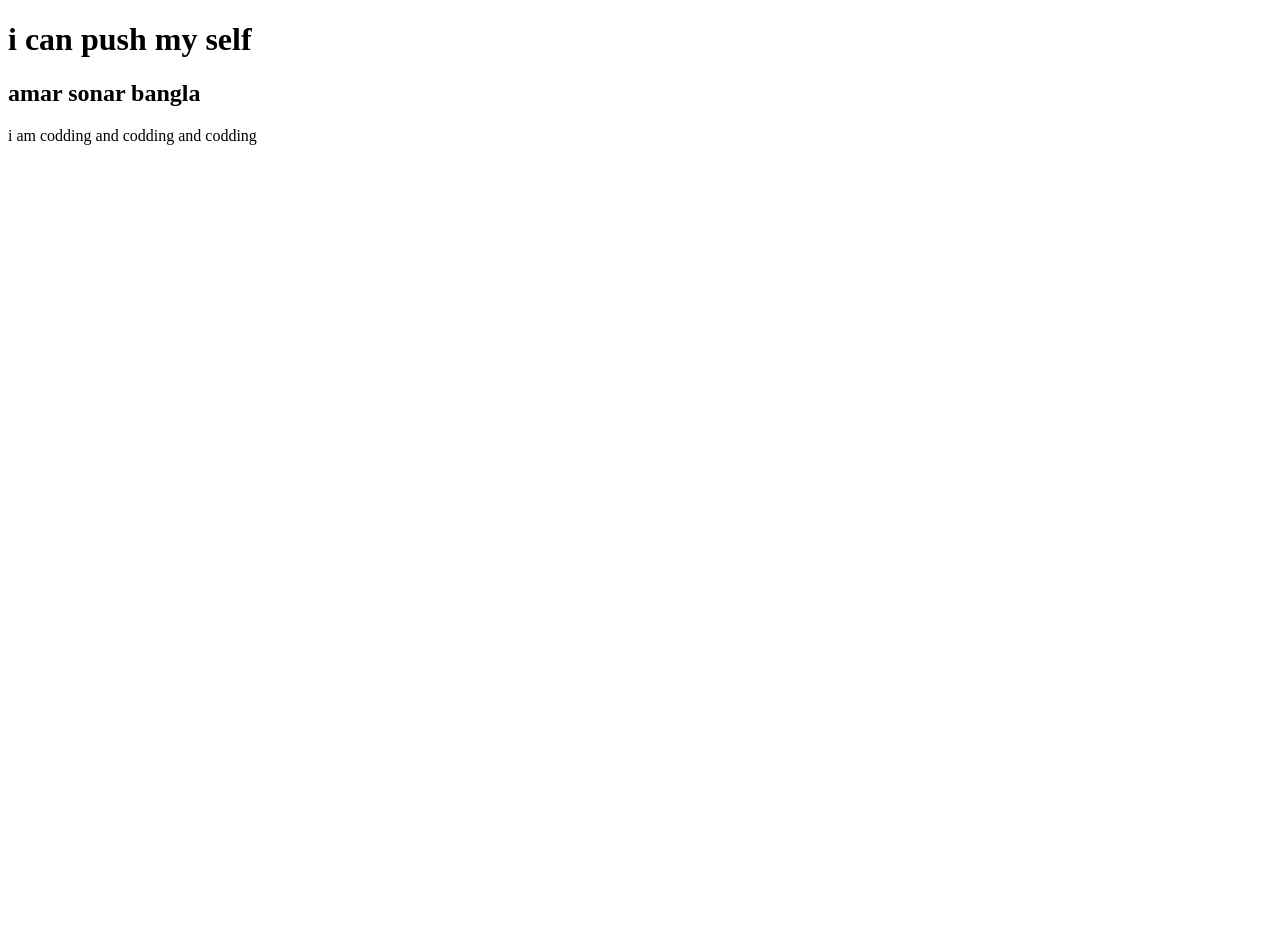
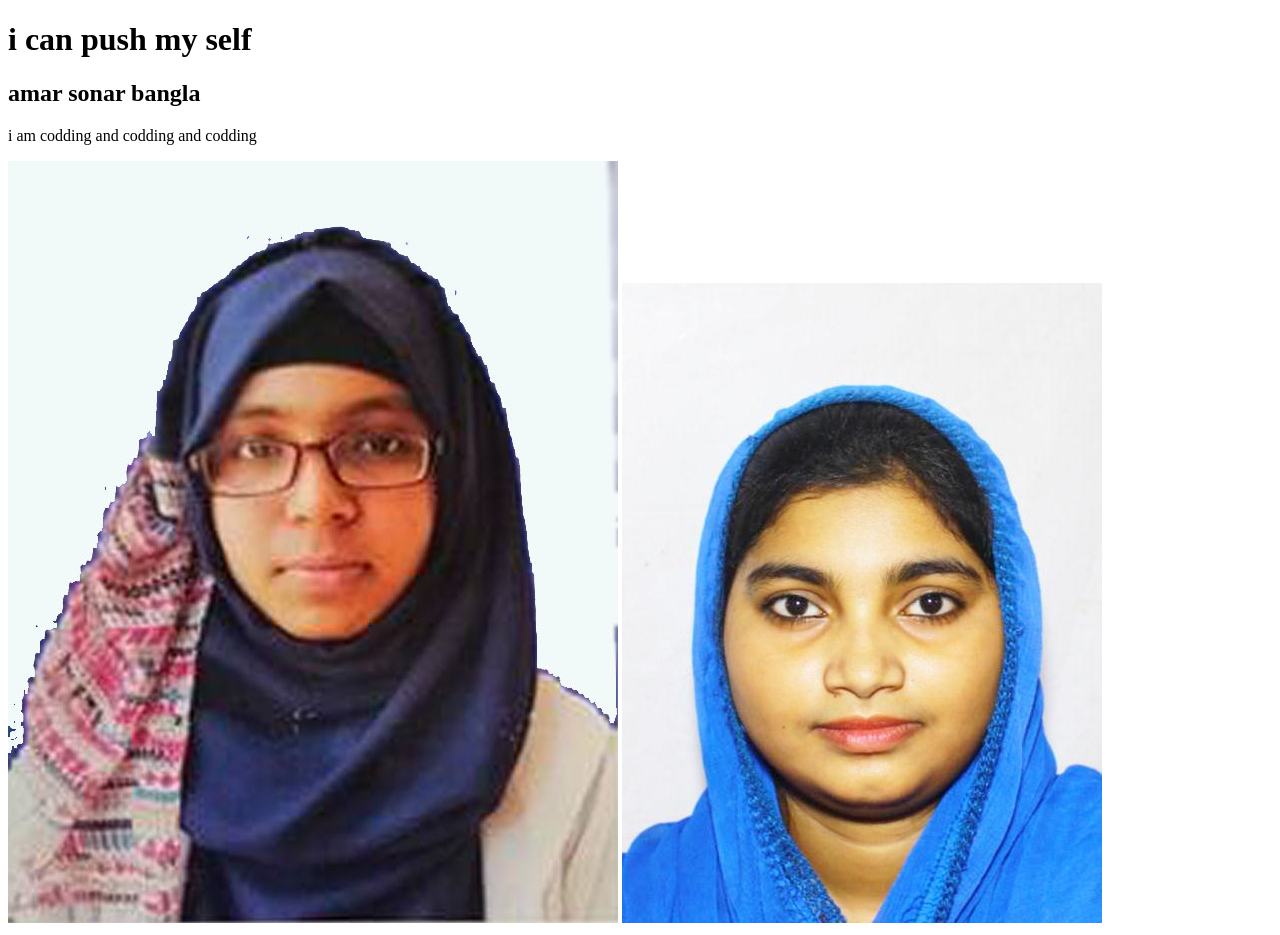
Before and after one commit to palashalaul/my-first-repo, a plain HTML site: page index.html in a window 1280 px wide. Before the commit the page ends 800 px from the top, so only its background shows below. Drawn offline with Linux system fonts and the light colour scheme.

Commit message:
image added

```diff
--- a/index.html
+++ b/index.html
@@ -11,5 +11,7 @@
     <h1> i can push my self</h1>
     <h2>amar sonar bangla</h2>
     <p>i am codding and codding and codding</p>
+    <img src="tani.jpg" alt="">
+    <img src="Tumpa best photo.jpg" alt="">
 </body>
 </html>
```
Also changed, not shown: Tumpa best photo.jpg (added), download.jfifjj.jpg (added), tani.jpg (added).
